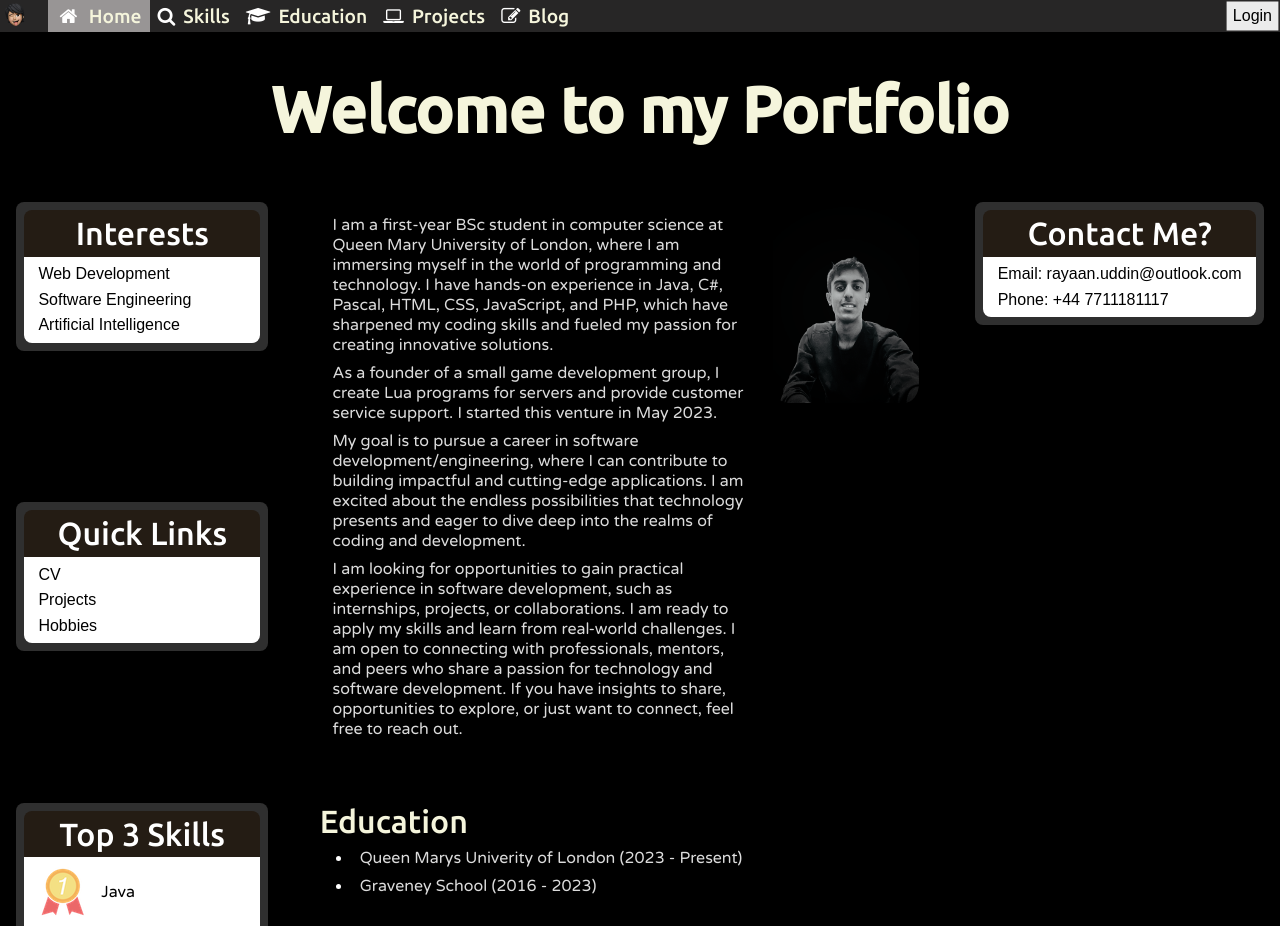
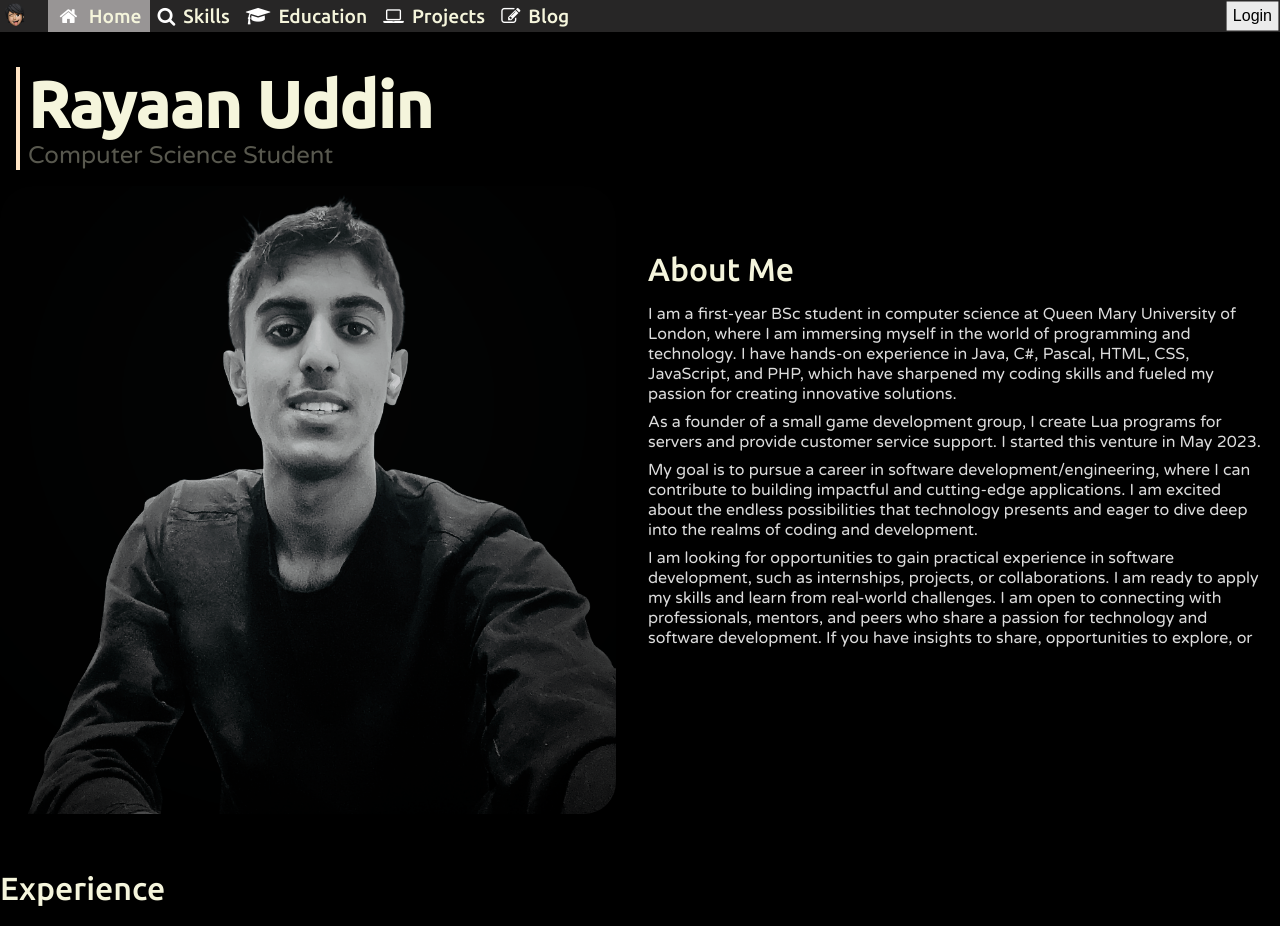
Before and after one commit to RayaanUddin/MyPortfolio, a PHP site: page / in a window 1280 px wide. Shown: the top 926 px of the page. Run offline with PHP 8.4, Linux system fonts and the light colour scheme.

Commit message:
Updated Homepage and nav bar.

```diff
--- a/addEntry.html
+++ b/addEntry.html
@@ -32,8 +32,8 @@
                     <li><a href="education.html"><i class="fa fa-graduation-cap"></i>Education</a></li>
                     <li><a href="projects.html"><i class="fa fa-laptop"></i>Projects</a></li>
                     <li><a href="viewblog.html"><i class="fa fa-pencil-square-o"></i>Blog</a></li>
-                    <li id="login_signout_button"><a href="login.html"></i>Login</a></li>
                 </ul>
+                <div id="login_signout_button"><a href="login.html"></i>Login</a></div>
             </nav>
         </header>
         <form action="https://drusmannaeem.co.uk/process.php" method="get">
--- a/css/mobile.css
+++ b/css/mobile.css
@@ -1,11 +1,14 @@
 /* Navigation Bar */
 header nav {
-    flex-direction: column;
     gap: 0rem;
-    img, #login_signout_button {
+    grid-template-areas:
+    'menu login';
+    display: grid;
+    img {
         display: none;
     }
     #hide-nav {
+        grid-area: menu;
         display: block;
     }
     #hide-nav:hover + ul, ul:hover {
@@ -16,28 +19,34 @@ header nav {
     }
     ul {
         display: none;
+        flex-direction: column;
     }
+    #login_signout_button {
+        grid-area: login;
+    }
+
 }
 
 /* ################################################################### */
 /* ############################# Index ############################### */
-.index-container {
-    grid-template-areas:
-    'header'
-    'title'
-    'main'
-    'education'
-    'interests'
-    'links'
-    'skills'
-    'right-grid'
-    'footer';
-
-    #myself {
-        flex-direction: column;
+#myself {
+    flex-direction: column;
+    min-height: fit-content;
+    #aboutme {
+        width: 90%;
+        margin: auto auto;
+        margin-top: 0;
+        margin-bottom: 0;
+        div {
+            background-image: url("/images/me.png");
+            background-size: cover;
+        }
+    }
+    figure {
+        width: fit-content;
+        height: fit-content;
         img {
-            width: 100%;
-            height: auto;
+            display: none;
         }
     }
 }
--- a/css/style.css
+++ b/css/style.css
@@ -31,7 +31,8 @@ header {
         ul {
             display: flex;
             width: 100%;
-            li {
+        }
+        li, #login_signout_button{
             line-height: inherit;
             a {
                 display: block;
@@ -54,11 +55,10 @@ header {
                 background-color: rgb(235, 235, 235);
             }
         }
-        }
         #selectedpage {
             background-color: #a29f9feb;
         }
-        li:hover {
+        li:hover, #login_signout_button:hover {
             background-color: #a29f9faa;
         }
         i {
@@ -112,6 +112,17 @@ footer {
     grid-area: title;
     padding: 0.3rem;
     margin: 1rem;
+}
+
+/* Flex setup */
+.container {
+    color: white;
+    display: flex;
+    gap: 1.2rem;
+    flex-direction: column;
+    article {
+        margin: 1rem;
+    }
 }
 
 /* Box list container */
@@ -193,64 +204,62 @@ a, li, ul {
 /* ################################################################## */
 /* ############################# Index Page ######################### */
 
-/* Grid setup */
-.index-container {
-    color: white;
-    display: grid;
-    gap: 1.2rem;
-    grid-template-areas:
-    'header header header header header'
-    'title title title title title'
-    'interests main main main right-grid'
-    'links main main main right-grid'
-    'skills education education education right-grid'
-    'footer footer footer footer footer';
+#myself {
+    display: flex;
+    flex-direction: row;
+    gap: 1rem;
+    margin: 0;
+    height: 100vh;
+    #aboutme {
+        width: 50%;
+        height: 50vh;
+        margin: 1rem;
+        margin-top: auto;
+        margin-bottom: auto;
+        display: flex;
+        flex-direction: column;
+        gap: 1rem;
+        div {
+            overflow-y: scroll;
+            p {
+                margin-bottom: 0.5rem;
+            }
+        }
+    }
 
-    #interests {
-        grid-area: interests;
+    ::-webkit-scrollbar {
+        width: 0.4rem;
     }
-    #links {
-        grid-area: links;
+    figure {
+        width: 50%;
+        height: 100%;
+        min-width: 30rem;
+        img {
+            display: block;
+            border-radius: 2rem;
+            max-width: 100%;
+            max-height: 80%;
+        }
+        figcaption {
+            border-left: solid 0.3rem bisque;
+            margin: 1rem;
+            padding-left: 0.5rem;
+
+            h1 {
+                text-align: left;
+                margin: 0;
+            }
+            p {
+                font-size: 1.5rem;
+                color: rgba(125, 125, 111, 0.702);
+            }
+        }
+    }
 }
 #skills {
-        grid-area: skills;
     ul li {
         display: flex;
         gap: 0.5rem;
-        }
-    }
-    #myself {
-        margin: 1rem;
-        grid-area: main;
-        display: flex;
-        gap: 0.5rem;
-        padding: 0.3rem;
-        height: fit-content;
-        flex-flow: row wrap;
-        div {
-            flex: 3;
-        }
-        figure {
-            flex: 1;
-            img {
-                border-radius: 10%;
-                width: 100%;
-            }
-        }
-    }
-    #education {
-        grid-area: education;
-        margin: 1rem;
-        ul {
-            list-style:disc;
-            margin-left: 2rem;
-        }
-    }
-    #right-grid {
-        grid-area: right-grid;
-    }
-    p {
-        margin: 0.5rem;
     }
 }
 
@@ -390,20 +399,6 @@ a, li, ul {
                 color:inherit;
             }
         }
-    }
-}
-
-/* ################################################################## */
-/* ########################## Column Pages ########################## */
-
-/* Grid setup */
-.container {
-    color: white;
-    display: flex;
-    gap: 1.2rem;
-    flex-direction: column;
-    article {
-        margin: 1rem;
     }
 }
 
--- a/education.html
+++ b/education.html
@@ -32,8 +32,8 @@
                     <li id="selectedpage"><a href="#"><i class="fa fa-graduation-cap"></i>Education</a></li>
                     <li><a href="projects.html"><i class="fa fa-laptop"></i>Projects</a></li>
                     <li><a href="viewblog.html"><i class="fa fa-pencil-square-o"></i>Blog</a></li>
-                    <li id="login_signout_button"><a href="login.html"></i>Login</a></li>
                 </ul>
+                <div id="login_signout_button"><a href="login.html"></i>Login</a></div>
             </nav>
         </header>
         <h1 id="pagetitle">Education &#38; Qualifications</h1>
--- a/index.html
+++ b/index.html
@@ -21,7 +21,7 @@
     <link href="https://fonts.googleapis.com/css2?family=Ubuntu:wght@500&display=swap" rel="stylesheet">
 </head>
 <body>
-    <div class="index-container">
+    <div class="container">
         <header>
             <nav>
                 <img id="logo" src="images/logo.png" alt="Logo" />
@@ -32,45 +32,20 @@
                     <li><a href="education.html"><i class="fa fa-graduation-cap"></i>Education</a></li>
                     <li><a href="projects.html"><i class="fa fa-laptop"></i>Projects</a></li>
                     <li><a href="viewblog.html"><i class="fa fa-pencil-square-o"></i>Blog</a></li>
-                    <li id="login_signout_button"><a href="login.html"></i>Login</a></li>
                 </ul>
+                <div id="login_signout_button"><a href="login.html"></i>Login</a></div>
             </nav>
         </header>
-        <h1 id="pagetitle">Welcome to my Portfolio</h1>
-        <section id="interests" class="box-list">
-            <h2>Interests</h2>
-            <ul>
-                <li>Web Development</li>
-                <li>Software Engineering</li>
-                <li>Artificial Intelligence</li>
-            </ul>
-        </section>
-        <nav id="links" class="box-list">
-            <h2>Quick Links</h2>
-            <ul>
-                <li><a href="mycv.html">CV</a></li>
-                <li><a href="myprojects.html">Projects</a></li>
-                <li><a href="hobbies.html">Hobbies</a></li>
-            </ul>
-        </nav>
-        <section id="skills" class="box-list">
-            <h2>Top 3 Skills</h2>
-            <ul>
-                <li>
-                    <img src="images/ranks/first.png" alt="1" />
-                    <p>Java</p>
-                </li>
-                <li>
-                    <img src="images/ranks/second.png" alt="2" />
-                    <p>Lua</p>
-                </li>
-                <li>
-                    <img src="images/ranks/third.png" alt="3" />
-                    <p>Web Development</p>
-                </li>
-            </ul>
-        </section>
         <article id="myself">
+            <figure>
+                <figcaption>
+                    <h1>Rayaan Uddin</h1>
+                    <p>Computer Science Student</p>
+                </figcaption>
+                <img src="images/me.png" alt="Rayaan Uddin" />
+            </figure>
+            <div id="aboutme">
+                <h2>About Me</h2>
                 <div>
                     <p>
                         I am a first-year BSc student in computer science at Queen Mary University of London, where I am immersing myself in the world of programming and technology. I have hands-on experience in Java, C#, Pascal, HTML, CSS, JavaScript, and PHP, which have sharpened my coding skills and fueled my passion for creating innovative solutions.
@@ -85,26 +60,11 @@
                         I am looking for opportunities to gain practical experience in software development, such as internships, projects, or collaborations. I am ready to apply my skills and learn from real-world challenges. I am open to connecting with professionals, mentors, and peers who share a passion for technology and software development. If you have insights to share, opportunities to explore, or just want to connect, feel free to reach out.
                     </p>
                 </div>
-            <figure>
-                <img src="images/me.png" alt="Rayaan Uddin" />
-            </figure>
+            </div>
         </article>
-        <section id="education">
-            <h2>Education</h2>
-            <ul>
-                <li><p>Queen Marys Univerity of London (2023 - Present)</p></li>
-                <li><p>Graveney School (2016 - 2023)</p></li>
-            </ul>
+        <section>
+            <h2>Experience</h2>
         </section>
-        <div id="right-grid">
-            <aside class="box-list">
-                <h2>Contact Me?</h2>
-                <ul>
-                    <li>Email: <a href="mailto:rayaan.uddin@outlook.com">rayaan.uddin@outlook.com</a></li>
-                    <li>Phone: <a href="tel:+447711181117">+44 7711181117</a></li>
-                </ul>
-            </aside>
-        </div>
         <footer>
             <section id="socials">
                 <a href="https://www.linkedin.com/in/rayaan-uddin/"><img alt="RayaanUddin | LinkedIn" src="images/socials/linkedin.svg" /></a>
--- a/login.html
+++ b/login.html
@@ -32,8 +32,8 @@
                     <li><a href="education.html"><i class="fa fa-graduation-cap"></i>Education</a></li>
                     <li><a href="projects.html"><i class="fa fa-laptop"></i>Projects</a></li>
                     <li><a href="viewblog.html"><i class="fa fa-pencil-square-o"></i>Blog</a></li>
-                    <li id="login_signout_button"><a href="login.html"></i>Login</a></li>
                 </ul>
+                <div id="login_signout_button"><a href="login.html"></i>Login</a></div>
             </nav>
         </header>
         <form action="https://drusmannaeem.co.uk/process.php" method="post">
--- a/projects.html
+++ b/projects.html
@@ -32,8 +32,8 @@
                     <li><a href="education.html"><i class="fa fa-graduation-cap"></i>Education</a></li>
                     <li id="selectedpage"><a href="#"><i class="fa fa-laptop"></i>Projects</a></li>
                     <li><a href="viewblog.html"><i class="fa fa-pencil-square-o"></i>Blog</a></li>
-                    <li id="login_signout_button"><a href="login.html"></i>Login</a></li>
                 </ul>
+                <div id="login_signout_button"><a href="login.html"></i>Login</a></div>
             </nav>
         </header>
         <h1 id="pagetitle">My &#34;Personal&#34; Projects</h1>
--- a/skills.html
+++ b/skills.html
@@ -32,8 +32,8 @@
                     <li><a href="education.html"><i class="fa fa-graduation-cap"></i>Education</a></li>
                     <li><a href="projects.html"><i class="fa fa-laptop"></i>Projects</a></li>
                     <li><a href="viewblog.html"><i class="fa fa-pencil-square-o"></i>Blog</a></li>
-                    <li id="login_signout_button"><a href="login.html"></i>Login</a></li>
                 </ul>
+                <div id="login_signout_button"><a href="login.html"></i>Login</a></div>
             </nav>
         </header>
         <h1 id="pagetitle">Skills List</h1>
--- a/viewblog.html
+++ b/viewblog.html
@@ -32,8 +32,8 @@
                     <li><a href="education.html"><i class="fa fa-graduation-cap"></i>Education</a></li>
                     <li><a href="projects.html"><i class="fa fa-laptop"></i>Projects</a></li>
                     <li id="selectedpage"><a href="#"><i class="fa fa-pencil-square-o"></i>Blog</a></li>
-                    <li id="login_signout_button"><a href="login.html"></i>Login</a></li>
                 </ul>
+                <div id="login_signout_button"><a href="login.html"></i>Login</a></div>
             </nav>
         </header>
         <h1 id="pagetitle">Blog</h1>
```
Also changed, not shown: images/me.png, 2 other files. Lines whose indentation alone changed are shown as unchanged.
